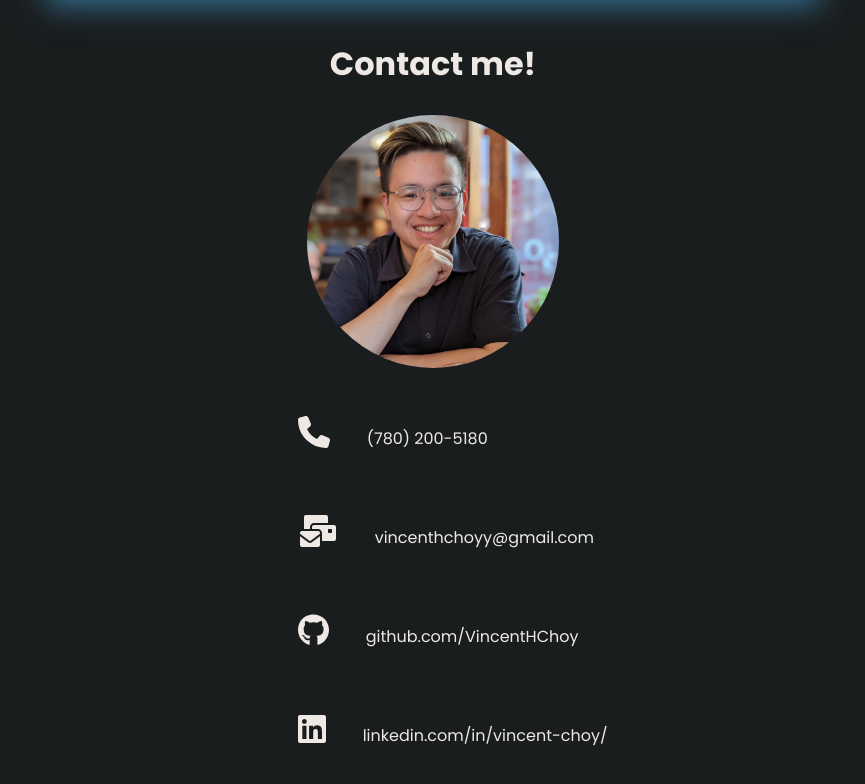
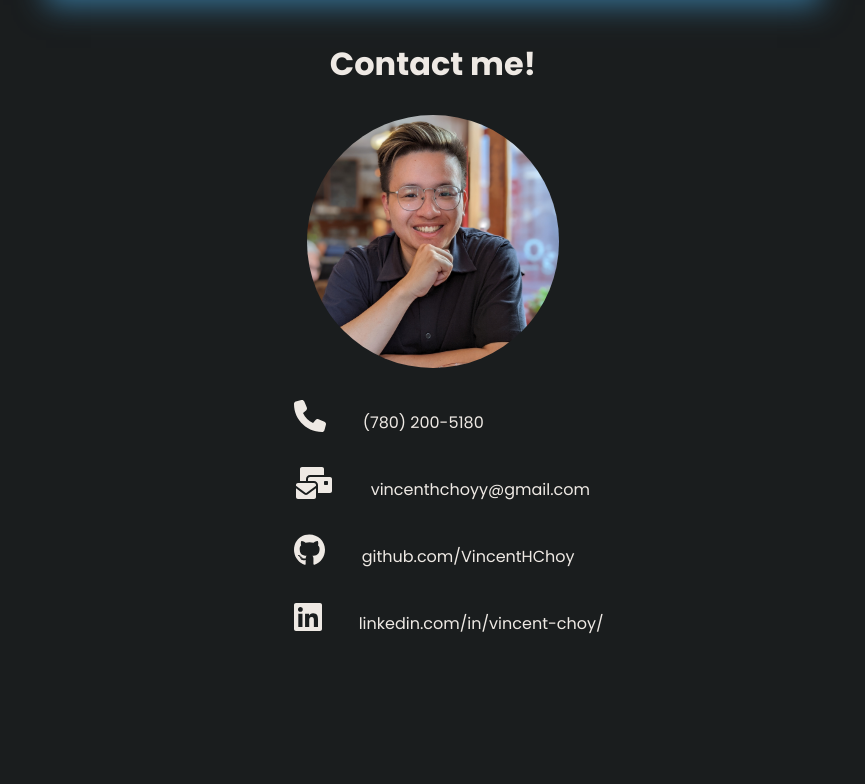
Before and after one commit to VincentHChoy/portfolio-website, a React (Create React App) app: page / in a window 1280 px wide. Shown: the part 3745-4529 px from the top of the page, without its empty margins (207-1072 px from the left). After the commit the page ends 4421 px from the top, so only its background shows below. Built offline with nearby package versions, Linux system fonts and the light colour scheme.

Commit message:
fixes the margins on contact page

```diff
--- a/src/components/Contact/Contact.css
+++ b/src/components/Contact/Contact.css
@@ -20,9 +20,9 @@
 .contact-info li {
   display: flex;
   list-style: none;
+  padding: 0.5em;
+  margin: 0.5em;
   margin-left: 0;
-  padding: 1em;
-  margin: 1em;
 }
 
 .contact-info li a {
```
